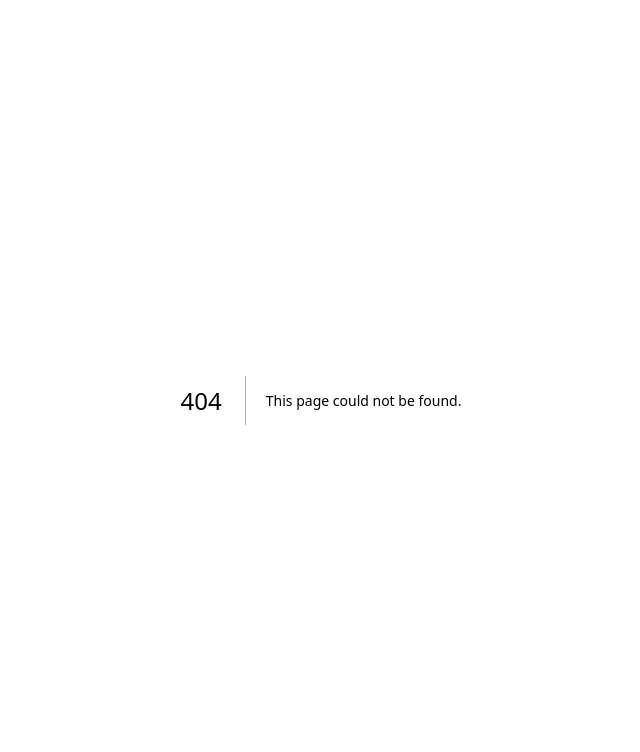
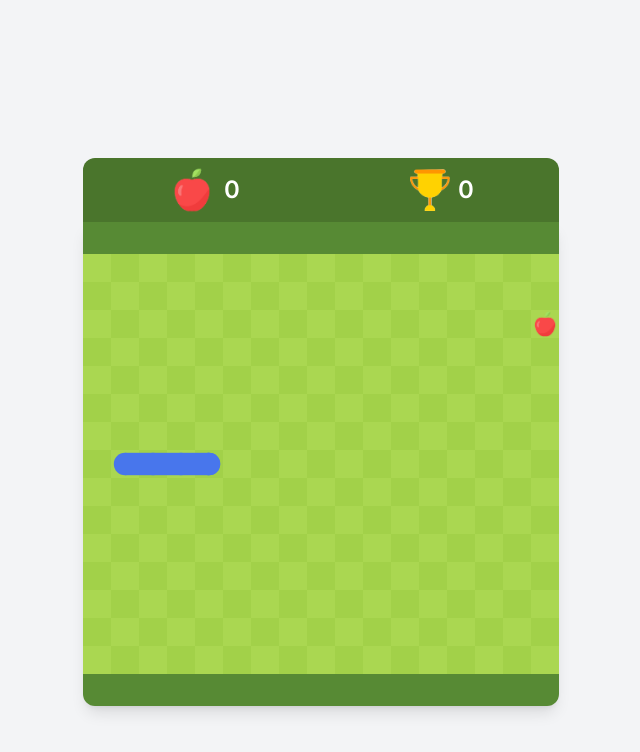
Before and after one commit to LangLiGeLangLLT/snake-app, a Next.js app: page /snake/ in a window 1280 px wide. Before the commit this address had no page. Shown: the top 752 px of the page, without its empty margins (319-959 px from the left). Built offline with nearby package versions, Linux system fonts and the light colour scheme.

Commit message:
chore: update basePath

```diff
--- a/next.config.js
+++ b/next.config.js
@@ -1,6 +1,6 @@
 /** @type {import('next').NextConfig} */
 const nextConfig = {
-  basePath: '/snake_app',
+  basePath: '/snake',
 }
 
 module.exports = nextConfig
--- a/src/app/layout.tsx
+++ b/src/app/layout.tsx
@@ -15,7 +15,7 @@ export default function RootLayout({
 }) {
   return (
     <html lang="en">
-      <link rel="shortcut icon" href="/snake_app/favicon.ico" type="image/x-icon" />
+      <link rel="shortcut icon" href="/snake/favicon.ico" type="image/x-icon" />
       <body className={inter.className}>{children}</body>
     </html>
   )
--- a/src/components/ScoreBoard.tsx
+++ b/src/components/ScoreBoard.tsx
@@ -11,7 +11,7 @@ function ScoreBoard() {
       <div className="flex items-center gap-x-2">
         <Image
           className="w-[6vh]"
-          src="/snake_app/images/apple.png"
+          src="/snake/images/apple.png"
           width={50}
           height={50}
           alt="apple"
@@ -22,7 +22,7 @@ function ScoreBoard() {
       <div className="flex items-center gap-x-2">
         <Image
           className="w-[5vh]"
-          src="/snake_app/images/cup.png"
+          src="/snake/images/cup.png"
           width={50}
           height={50}
           alt="cup"
--- a/src/core/CSnake.ts
+++ b/src/core/CSnake.ts
@@ -42,7 +42,7 @@ export class CSnake extends CGameObject {
     this.speed = 8
     this.appCell = new CCell(-1, -1)
     this.appImage = new Image()
-    this.appImage.src = '/snake_app/images/apple.png'
+    this.appImage.src = '/snake/images/apple.png'
     this.eating = false
     this.tailCell = null
   }
```
